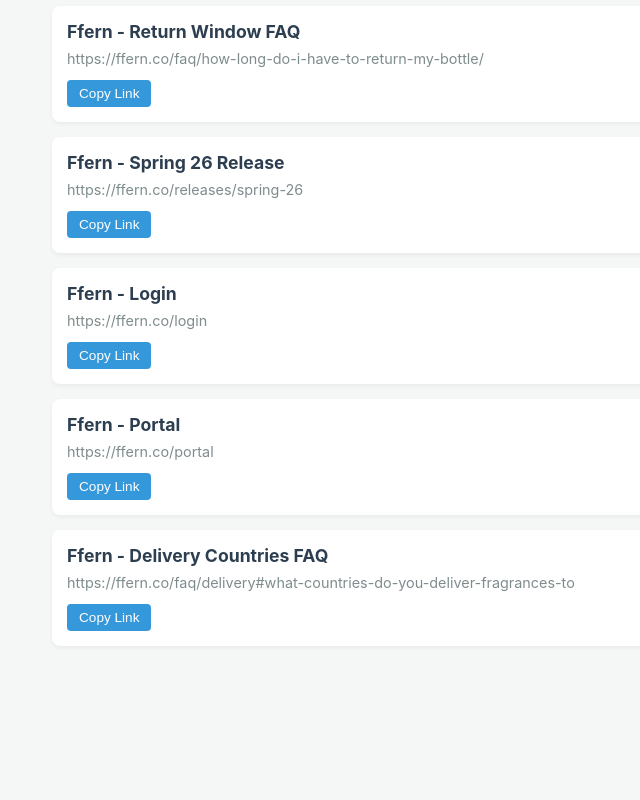
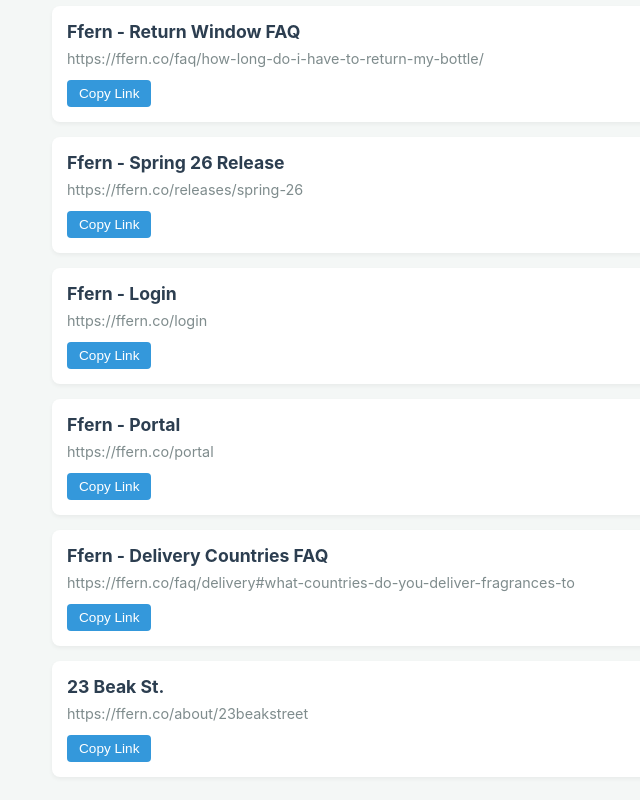
Before and after one commit to rickyybarritatp-code/my-links, a plain HTML site: page index.html in a window 1280 px wide. Shown: the part 423-1223 px from the top of the page, without its empty margins (288-928 px from the left). Before the commit the page ends 1144 px from the top, so only its background shows below. Drawn offline with Linux system fonts and the light colour scheme.

Commit message:
Update index.html

```diff
--- a/index.html
+++ b/index.html
@@ -69,6 +69,7 @@
 
     <h1>🔗 My Link Dashboard</h1>
 
+    <!-- Link 1 -->
     <div class="link-card">
         <div class="link-title">Canada Post - Return Label Details</div>
         <a class="link-url" href="https://www.canadapost-postescanada.ca/pr-rc/en/get-return-label/details?id=PR211701" target="_blank">https://www.canadapost-postescanada.ca/pr-rc/en/get-return-label/details?id=PR211701</a>
@@ -77,6 +78,7 @@
         </div>
     </div>
 
+    <!-- Link 2 -->
     <div class="link-card">
         <div class="link-title">Ffern - Nearest Drop-off Point</div>
         <a class="link-url" href="https://ffern.co/faq/where-is-my-nearest-drop-off-point/" target="_blank">https://ffern.co/faq/where-is-my-nearest-drop-off-point/</a>
@@ -85,6 +87,7 @@
         </div>
     </div>
 
+    <!-- Link 3 -->
     <div class="link-card">
         <div class="link-title">Ffern - Return Window FAQ</div>
         <a class="link-url" href="https://ffern.co/faq/how-long-do-i-have-to-return-my-bottle/" target="_blank">https://ffern.co/faq/how-long-do-i-have-to-return-my-bottle/</a>
@@ -93,6 +96,7 @@
         </div>
     </div>
 
+    <!-- Link 4 -->
     <div class="link-card">
         <div class="link-title">Ffern - Spring 26 Release</div>
         <a class="link-url" href="https://ffern.co/releases/spring-26" target="_blank">https://ffern.co/releases/spring-26</a>
@@ -101,6 +105,7 @@
         </div>
     </div>
 
+    <!-- Link 5 -->
     <div class="link-card">
         <div class="link-title">Ffern - Login</div>
         <a class="link-url" href="https://ffern.co/login" target="_blank">https://ffern.co/login</a>
@@ -109,6 +114,7 @@
         </div>
     </div>
 
+    <!-- Link 6 -->
     <div class="link-card">
         <div class="link-title">Ffern - Portal</div>
         <a class="link-url" href="https://ffern.co/portal" target="_blank">https://ffern.co/portal</a>
@@ -117,11 +123,21 @@
         </div>
     </div>
 
+    <!-- Link 7 -->
     <div class="link-card">
         <div class="link-title">Ffern - Delivery Countries FAQ</div>
         <a class="link-url" href="https://ffern.co/faq/delivery#what-countries-do-you-deliver-fragrances-to" target="_blank">https://ffern.co/faq/delivery#what-countries-do-you-deliver-fragrances-to</a>
         <div class="actions">
             <button onclick="copyToClipboard('https://ffern.co/faq/delivery#what-countries-do-you-deliver-fragrances-to', this)">Copy Link</button>
+        </div>
+    </div>
+
+    <!-- Moved to Bottom: 23 Beak St -->
+    <div class="link-card">
+        <div class="link-title">23 Beak St.</div>
+        <a class="link-url" href="https://ffern.co/about/23beakstreet" target="_blank">https://ffern.co/about/23beakstreet</a>
+        <div class="actions">
+            <button onclick="copyToClipboard('https://ffern.co/about/23beakstreet', this)">Copy Link</button>
         </div>
     </div>
 
```
